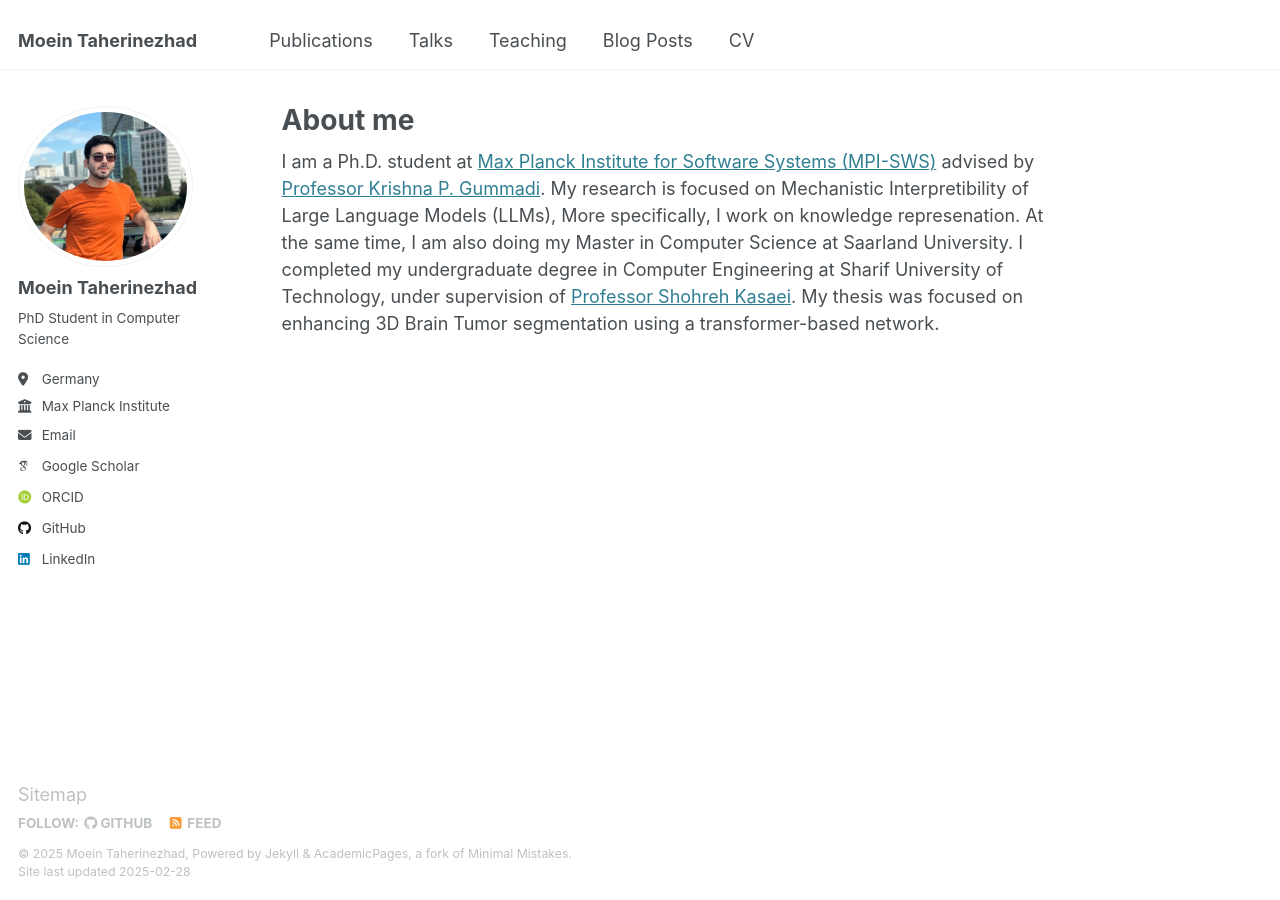
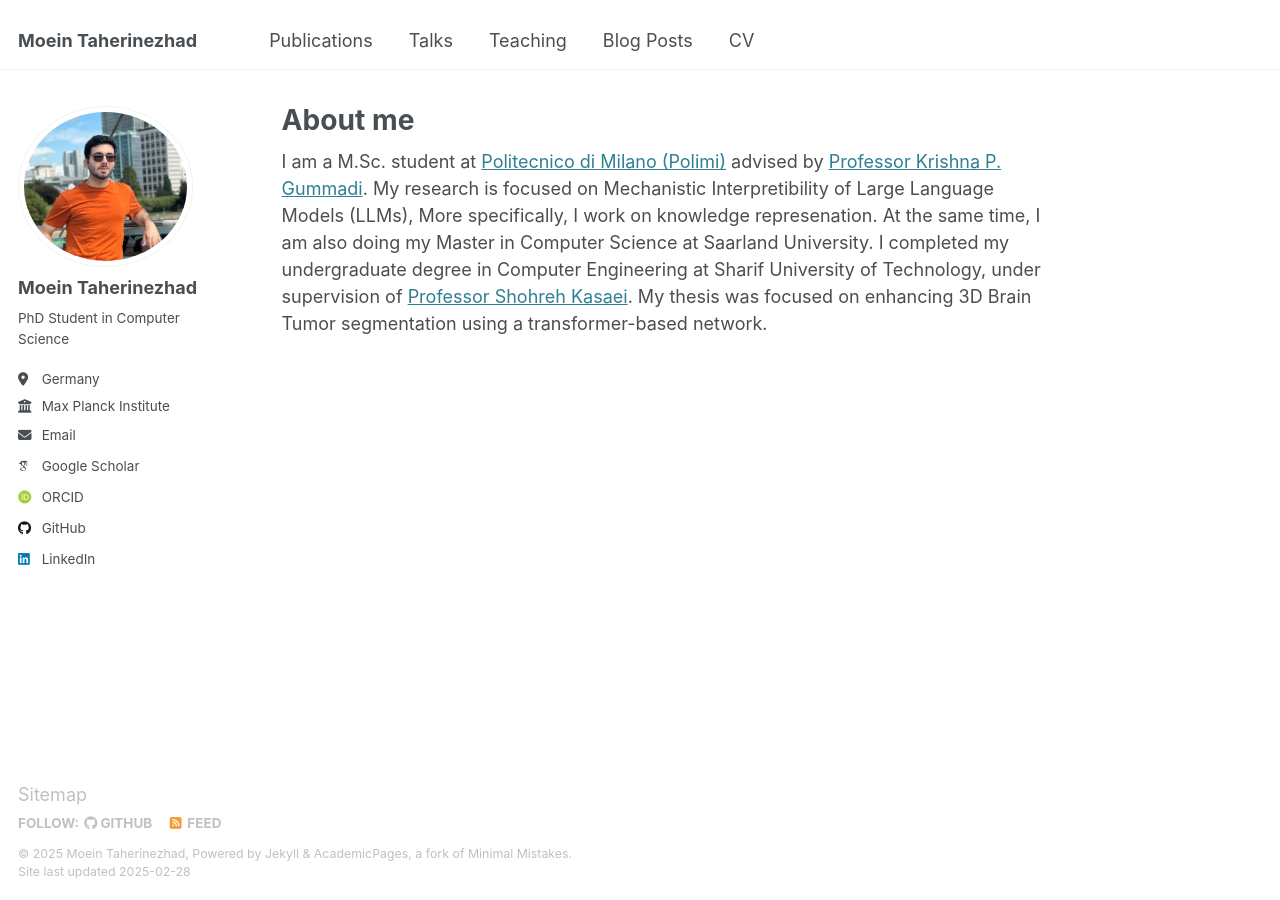
Before and after one commit to MoeinDSP/MoeinDSP.github.io, a Jekyll site: the page built from _pages/about.md, in a window 1280 px wide. Built offline with Jekyll 4.4.1, drawn with Linux system fonts in a browser that asks for light colours; some web fonts are replaced.

Commit message:
Profile Update

```diff
--- a/_pages/about.md
+++ b/_pages/about.md
@@ -7,4 +7,4 @@ redirect_from:
   - /about.html
 ---
 
-I am a Ph.D. student at [Max Planck Institute for Software Systems (MPI-SWS)](https://www.mpi-sws.org/) advised by [Professor Krishna P. Gummadi](https://scholar.google.com/citations?user=Bz3APTsAAAAJ&hl=en). My research is focused on Mechanistic Interpretibility of Large Language Models (LLMs), More specifically, I work on knowledge represenation. At the same time, I am also doing my Master in Computer Science at Saarland University. I completed my undergraduate degree in Computer Engineering at Sharif University of Technology, under supervision of [Professor Shohreh Kasaei](https://scholar.google.com/citations?user=mvx4PvgAAAAJ&hl=en). My thesis was focused on enhancing 3D Brain Tumor segmentation using a transformer-based network.
+I am a M.Sc. student at [Politecnico di Milano (Polimi)](https://www.polimi.it/en/) advised by [Professor Krishna P. Gummadi](https://scholar.google.com/citations?user=Bz3APTsAAAAJ&hl=en). My research is focused on Mechanistic Interpretibility of Large Language Models (LLMs), More specifically, I work on knowledge represenation. At the same time, I am also doing my Master in Computer Science at Saarland University. I completed my undergraduate degree in Computer Engineering at Sharif University of Technology, under supervision of [Professor Shohreh Kasaei](https://scholar.google.com/citations?user=mvx4PvgAAAAJ&hl=en). My thesis was focused on enhancing 3D Brain Tumor segmentation using a transformer-based network.
```
